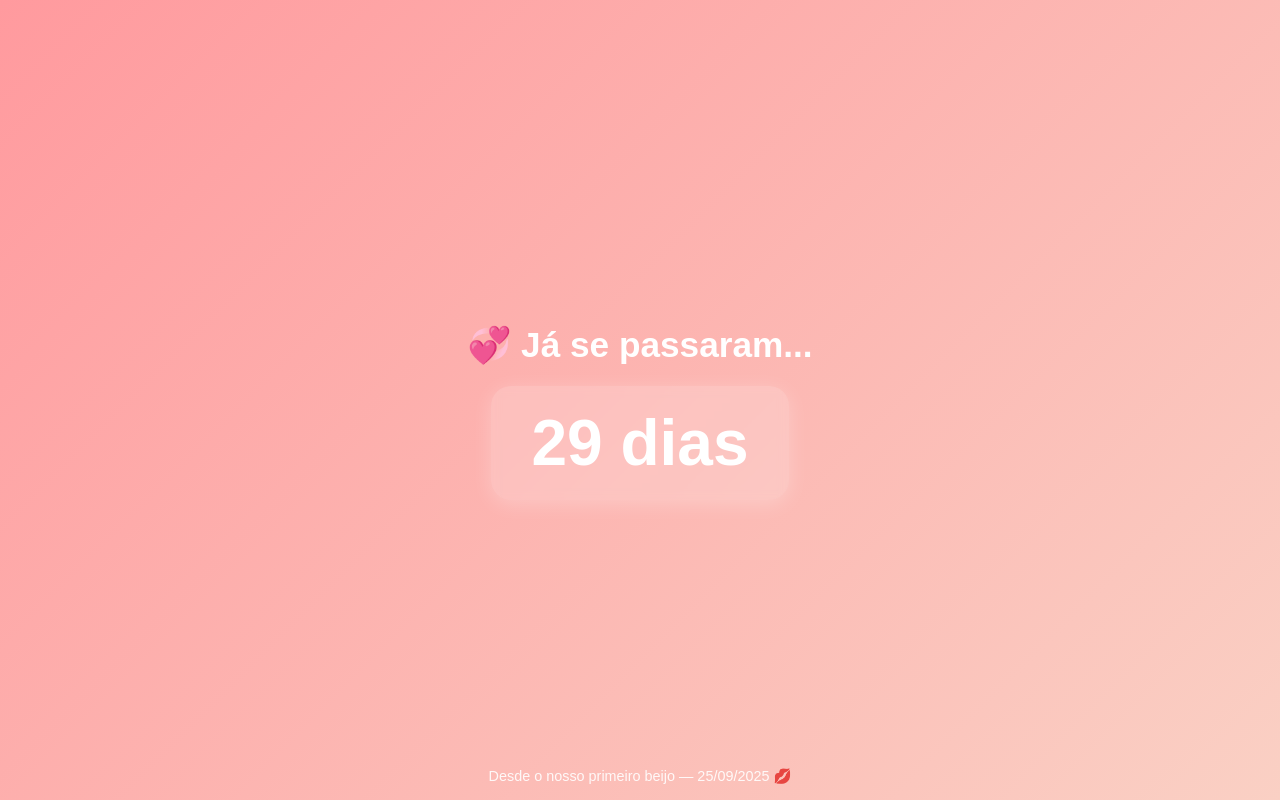
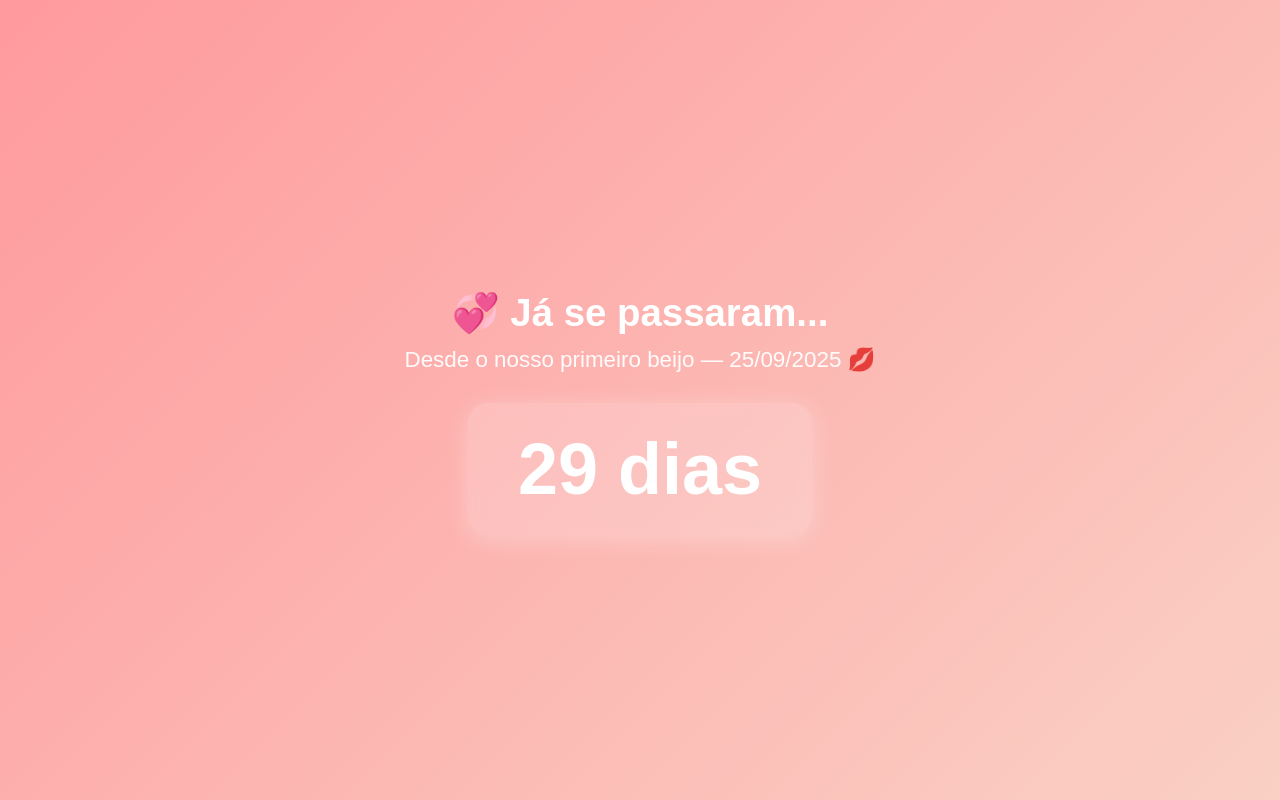
Before and after one commit to JosueVicente1709/Contador, a plain HTML site: page index.html in a window 1280 px wide. Drawn offline with Linux system fonts and the light colour scheme.

Commit message:
Update index.html

```diff
--- a/index.html
+++ b/index.html
@@ -17,52 +17,55 @@
       color: #fff;
       text-align: center;
     }
-    h1 { font-size: 2.2em; margin-bottom: 20px; }
+
+    h1 {
+      font-size: 2.4em;
+      margin-bottom: 10px;
+    }
+
+    .subtitulo {
+      font-size: 1.4em;
+      font-weight: 500;
+      margin-bottom: 30px;
+      opacity: 0.95;
+    }
+
     #contador {
-      font-size: 4em;
+      font-size: 4.5em;
       font-weight: bold;
-      background: rgba(255,255,255,0.18);
-      padding: 20px 40px;
+      background: rgba(255, 255, 255, 0.18);
+      padding: 25px 50px;
       border-radius: 20px;
-      backdrop-filter: blur(5px);
-      box-shadow: 0 4px 20px rgba(255,255,255,0.25);
-    }
-    footer {
-      position: absolute;
-      bottom: 15px;
-      font-size: 0.9em;
-      opacity: 0.9;
+      backdrop-filter: blur(6px);
+      box-shadow: 0 4px 25px rgba(255, 255, 255, 0.3);
     }
   </style>
 </head>
 <body>
   <h1>💞 Já se passaram...</h1>
+  <div class="subtitulo">Desde o nosso primeiro beijo — 25/09/2025 💋</div>
   <div id="contador">0 dias</div>
-  <footer>Desde o nosso primeiro beijo — 25/09/2025 💋</footer>
 
   <script>
-    // Forma robusta: criar a data no fuso local usando (ano, mêsIndex, dia)
-    // mêsIndex: 0 = janeiro, 8 = setembro
-    const dataBeijo = new Date(2025, 8, 25); // 25/set/2025 no horário local
+    const MS_PER_DAY = 24 * 60 * 60 * 1000;
+    const beijoYear = 2025, beijoMonthIndex = 8, beijoDay = 25; // 25/set/2025
 
-    function atualizarContador() {
+    function diasDesdeBeijo() {
       const hoje = new Date();
-      // Zeramos hora/min/seg/millis para comparar só por dias (evita diferenças horárias dentro do mesmo dia)
-      const hojeNoite = new Date(hoje.getFullYear(), hoje.getMonth(), hoje.getDate());
-      const beijoNoite = new Date(dataBeijo.getFullYear(), dataBeijo.getMonth(), dataBeijo.getDate());
+      const hojeUtc = Date.UTC(hoje.getUTCFullYear(), hoje.getUTCMonth(), hoje.getUTCDate());
+      const beijoUtc = Date.UTC(beijoYear, beijoMonthIndex, beijoDay);
+      const diff = hojeUtc - beijoUtc;
+      if (isNaN(diff) || diff < 0) return 0;
+      return Math.floor(diff / MS_PER_DAY);
+    }
 
-      const diferencaMs = hojeNoite - beijoNoite;
-      let dias = Math.floor(diferencaMs / (1000 * 60 * 60 * 24));
-
-      // Proteção: se negativo, mostrar 0
-      if (isNaN(dias) || dias < 0) dias = 0;
-
+    function atualizar() {
+      const dias = diasDesdeBeijo();
       document.getElementById('contador').textContent = dias + (dias === 1 ? ' dia' : ' dias');
     }
 
-    // Atualiza imediatamente e depois a cada 5 minutos (bastante suficiente)
-    atualizarContador();
-    setInterval(atualizarContador, 5 * 60 * 1000);
+    atualizar();
+    setInterval(atualizar, 5 * 60 * 1000);
   </script>
 </body>
 </html>
```
